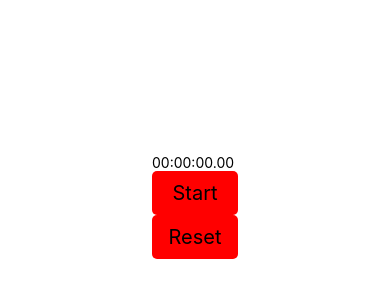
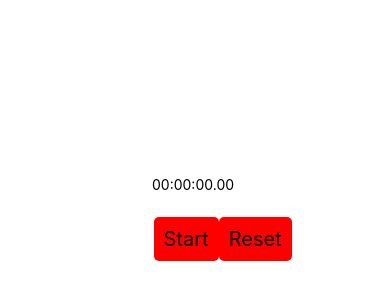
Before and after one commit to Shopify/eng-intern-assessment-react-native, a React Native app: screen / in a window 390 px wide. Shown: the part 216-516 px from the top of the page. Built offline with nearby package versions, Linux system fonts and the light colour scheme.

Commit message:
Reformated StopWatchButton to increase modularity. Allows buttons to take more general inputs.

```diff
--- a/src/StopWatch.tsx
+++ b/src/StopWatch.tsx
@@ -25,32 +25,38 @@ export default function StopWatch() {
   };
 
   const onReset = ():void => {
-    if (isRunning == false) {
-      setElapsedTime(0);
-    }
-    else{
-      setLapTime(lapTime.concat(formatTime(elapsedTime)));
-    }
+    setLapTime([]);
+    setElapsedTime(0);
   };
 
-  const formatTime = (time: number) => {
-    let hours: number = Math.floor(time/360000);
-    let minutes: number = Math.floor((time % 360000) / 6000);
-    let seconds: number = Math.floor((time % 6000) / 100);
-    let milli: number = time % 100;
-
-    return `${String(hours).padStart(2, '0')}:${String(minutes).padStart(2, '0')}:${String(seconds).padStart(2, '0')}.${String(milli).padStart(2, '0')}`;
-  };
+  const onLap = ():void => {
+    setLapTime(lapTime.concat(formatTime(elapsedTime)))
+  }
 
   return (
-    <View >
+    <View style = {styles.container}>
+      <View style = {styles.timeContainer}>
       <Text style= {styles.stopwatchText}> {formatTime(elapsedTime)} </Text>
-      <StopWatchButton
-        isRunning = {isRunning}
-        onStartStop={onStartStop}
-        onReset={onReset}
-        lapTimes={lapTime}
-      />
+      </View>
+      <View style = {styles.buttonContainer}>
+        <StopWatchButton
+          label = {isRunning ? 'Stop' : 'Start'}
+          onClick= {onStartStop}
+        />
+        <StopWatchButton
+          label = {isRunning ? 'Lap' : 'Reset'}
+          onClick= {isRunning ? onLap: onReset}
+        />
+      </View>
     </View>
   );
 }
+
+function formatTime(time: number): string {
+  const hours: number = Math.floor(time/360000);
+  const minutes: number = Math.floor((time % 360000) / 6000);
+  const seconds: number = Math.floor((time % 6000) / 100);
+  const milli: number = time % 100;
+
+  return `${String(hours).padStart(2, '0')}:${String(minutes).padStart(2, '0')}:${String(seconds).padStart(2, '0')}.${String(milli).padStart(2, '0')}`;
+}
--- a/src/StopWatchButton.tsx
+++ b/src/StopWatchButton.tsx
@@ -3,31 +3,19 @@ import { View, TouchableOpacity, Text, GestureResponderEvent } from 'react-nativ
 import { styles } from './Styles';
 
 interface StopWatchButtonProps {
-  isRunning: boolean;
-  onStartStop: (event: GestureResponderEvent) => void;
-  onReset: (event: GestureResponderEvent) => void;
-  lapTimes: string[];
+  label:string,
+  onClick: () => void,
 }
 
 const StopWatchButton: React.FC<StopWatchButtonProps> = ({
-  isRunning,
-  onStartStop,
-  onReset,
-  lapTimes
+  label,
+  onClick,
   }) => {
   return (
     <View >
-      <TouchableOpacity style={styles.button} onPress={onStartStop}>
-        <Text style={styles.buttonText}>{isRunning ? 'Stop' : 'Start'}</Text>
+      <TouchableOpacity style={styles.button} onPress={onClick}>
+        <Text style={styles.buttonText}>{label}</Text>
       </TouchableOpacity>
-      <TouchableOpacity style={styles.button} onPress={onReset}>
-        <Text style={styles.buttonText}>{isRunning ? 'Lap' : 'Reset'}</Text>
-      </TouchableOpacity>
-      <View>
-        {lapTimes.map((lapTime, index) => (
-          <Text key={index}>Lap {index + 1}: {lapTime}</Text>
-        ))}
-      </View>
     </View>
   );
 };
--- a/src/Styles.ts
+++ b/src/Styles.ts
@@ -6,6 +6,9 @@ export const styles = StyleSheet.create({
       backgroundColor: '#fff',
       alignItems: 'center',
       justifyContent: 'center',
+    },
+    timeContainer:{
+      margin: 24,
     },
     stopwatchText: {
         display: "flex",
```
